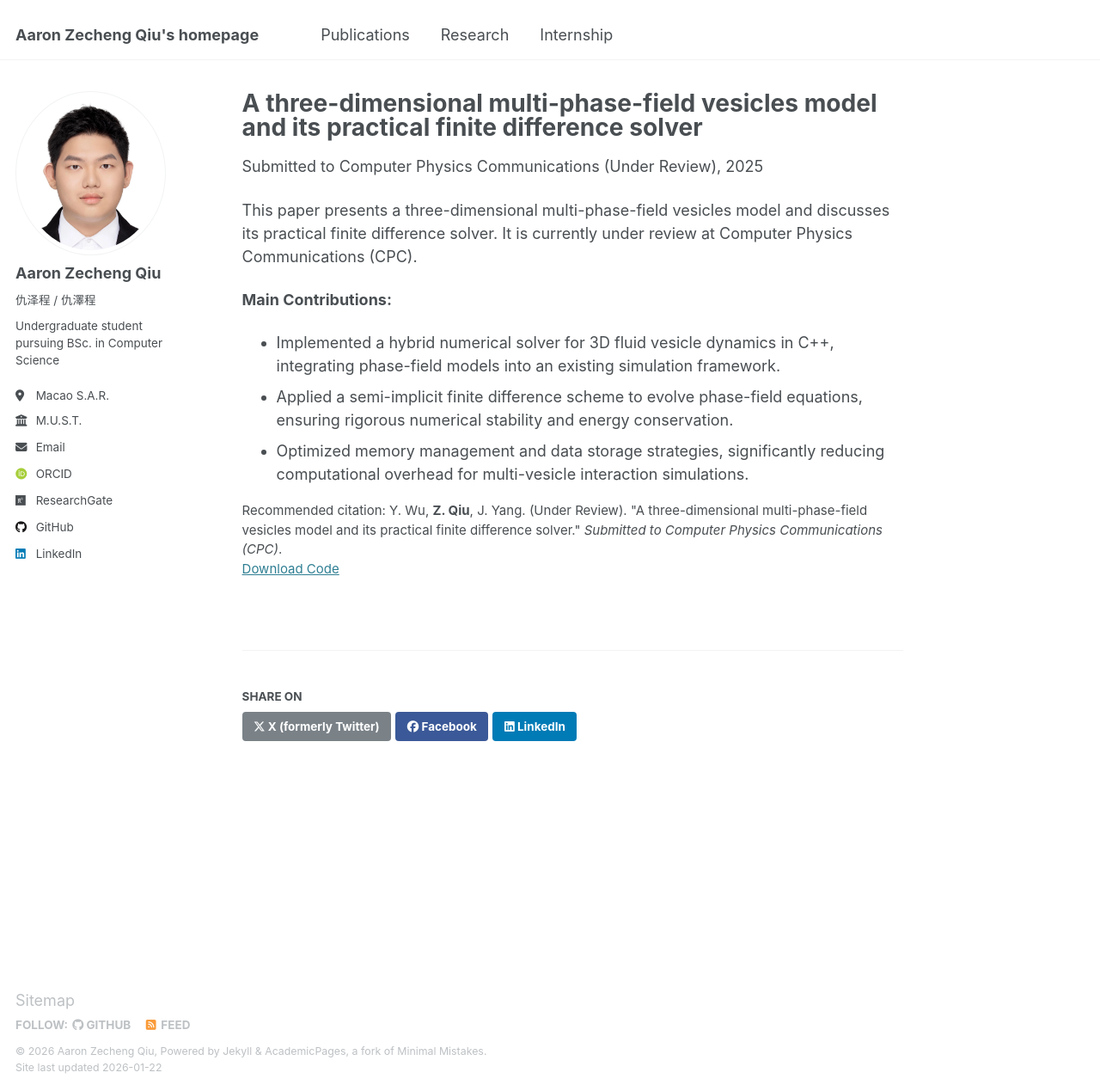
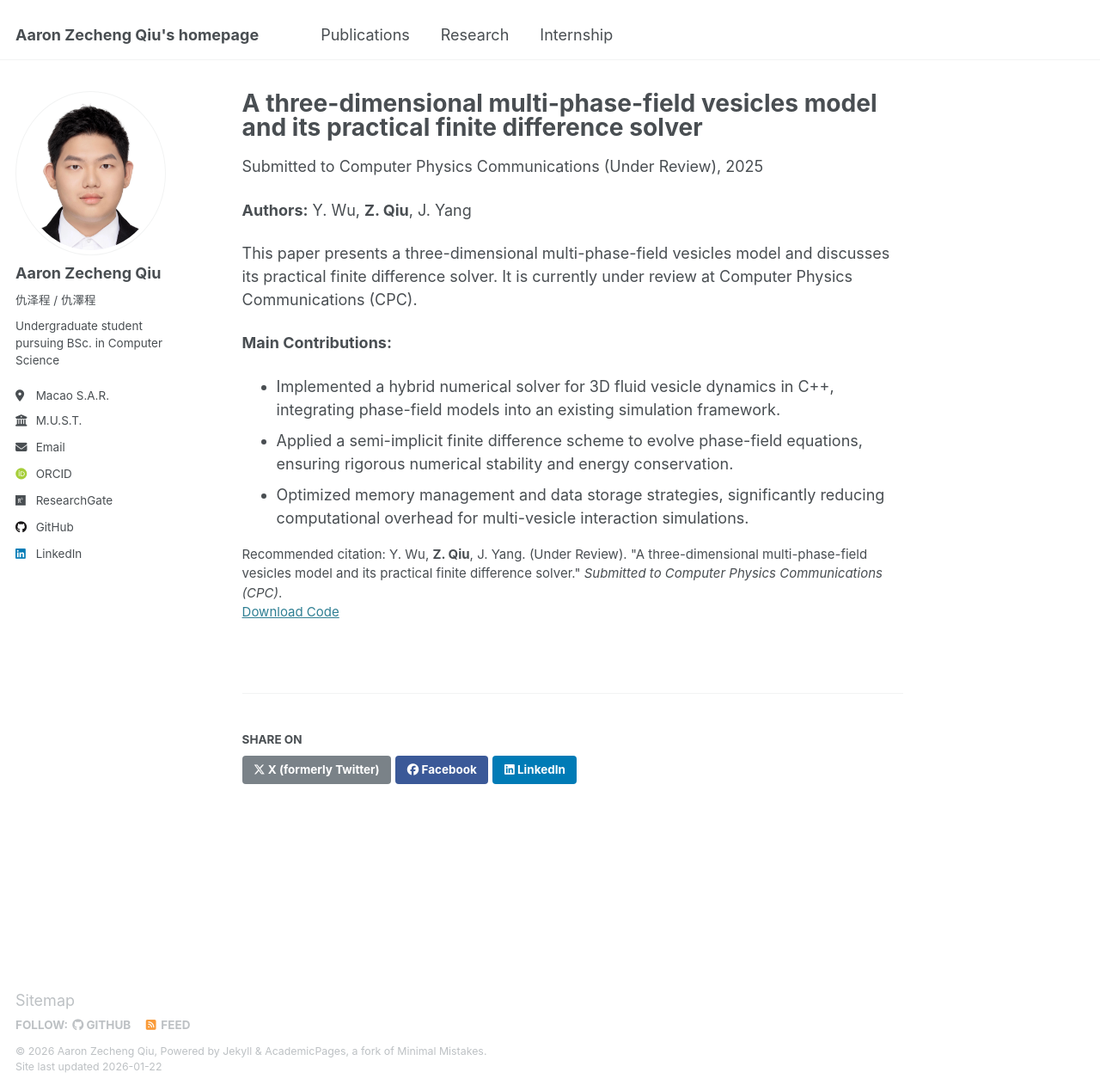
Before and after one commit to aaron-z-chiu/aaron-z-chiu.github.io, a Jekyll site: the page built from _publications/2025-08-25-3d-vesicles-model.md, in a window 1280 px wide and 1269 px high. Shown: the whole window at 86% size. Built offline with Jekyll 4.4.1, drawn with Linux system fonts in a browser that asks for light colours; some web fonts are replaced.

Commit message:
author statement

```diff
--- a/_publications/2025-08-25-3d-vesicles-model.md
+++ b/_publications/2025-08-25-3d-vesicles-model.md
@@ -12,6 +12,7 @@ codeurl: 'https://github.com/aaron-z-chiu/multiple-vesicles'
 citation: 'Y. Wu, <b>Z. Qiu</b>, J. Yang. (Under Review). &quot;A three-dimensional multi-phase-field vesicles model and its practical finite difference solver.&quot; <i>Submitted to Computer Physics Communications (CPC)</i>.'
 ---
 
+<b>Authors:</b> Y. Wu, <b>Z. Qiu</b>, J. Yang
 
 This paper presents a three-dimensional multi-phase-field vesicles model and discusses its practical finite difference solver. It is currently under review at Computer Physics Communications (CPC).
 
```
